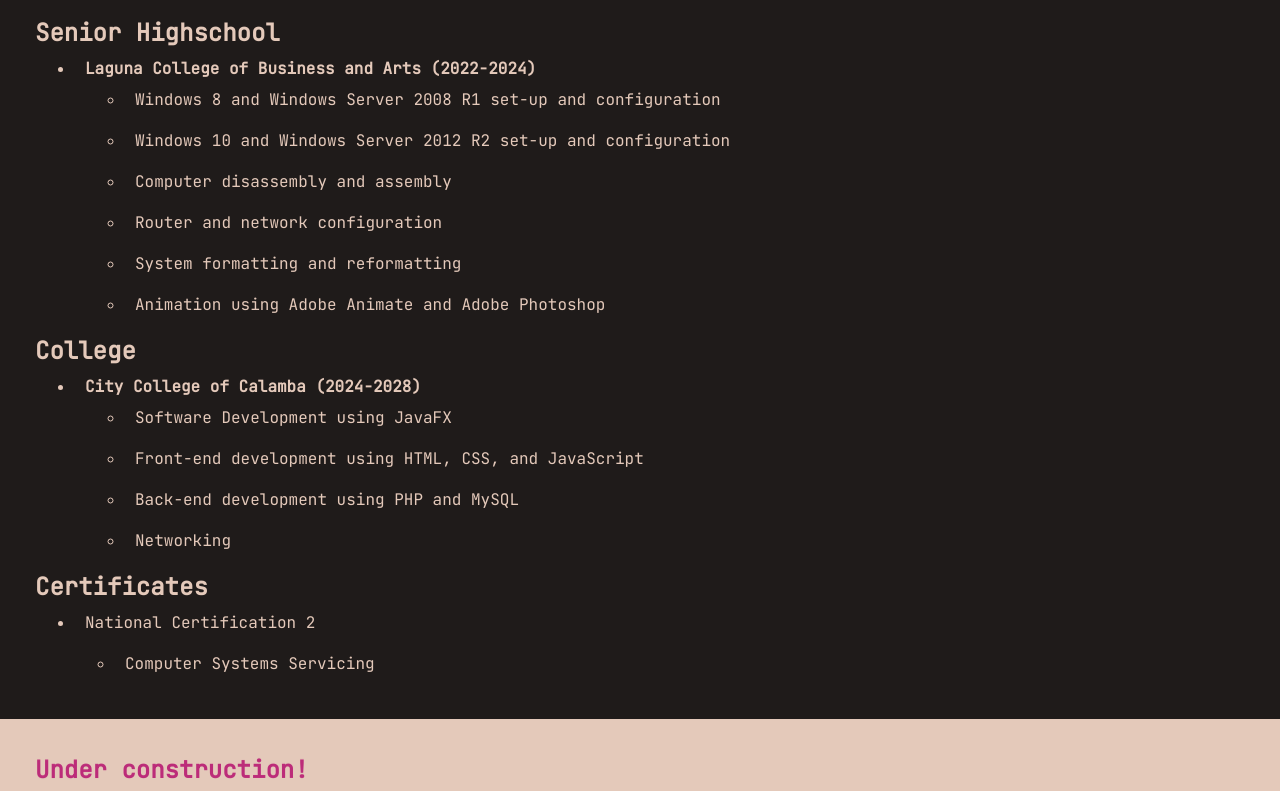
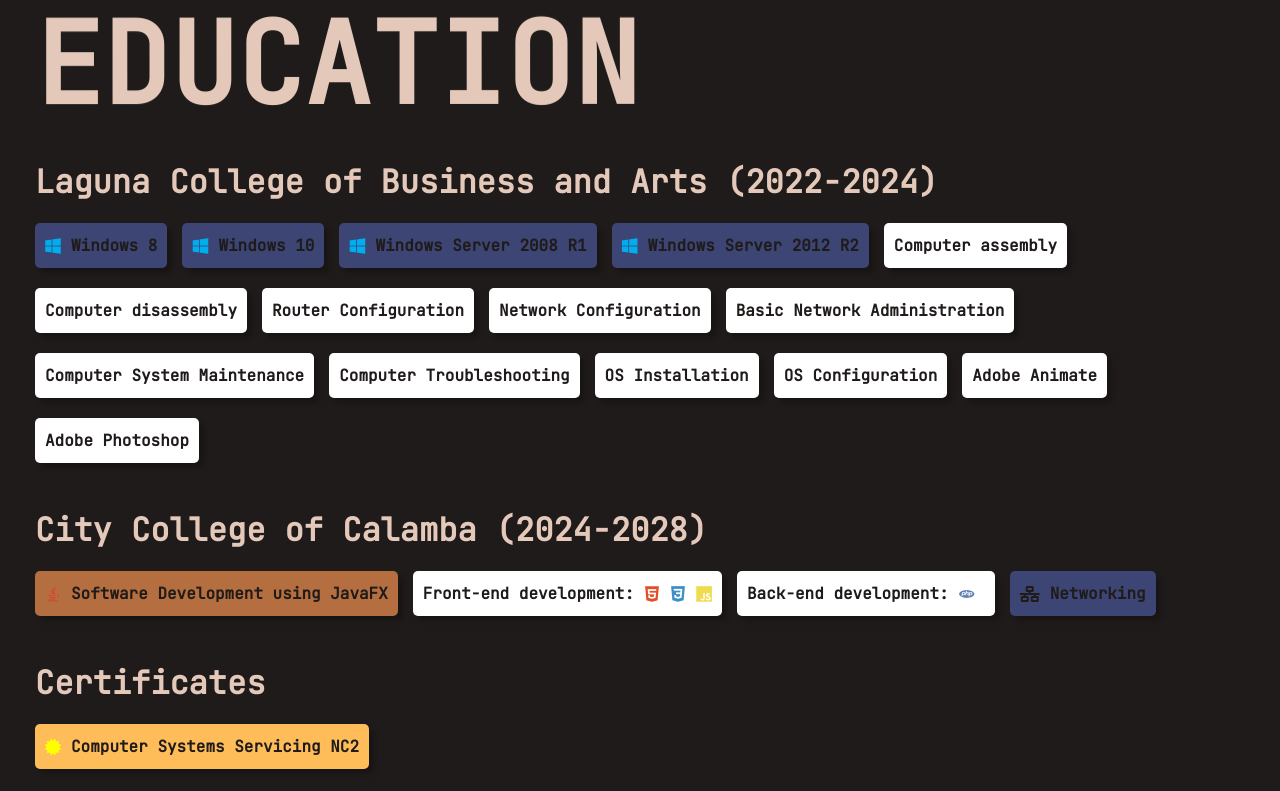
Before and after one commit to kenfaz/portfolio-website, a plain HTML site: page index.html in a window 1280 px wide. Shown: the part 1549-2340 px from the top of the page. Drawn offline with nearby package versions, Linux system fonts and the light colour scheme.

Commit message:
changed ui

```diff
--- a/index.html
+++ b/index.html
@@ -111,7 +111,7 @@
         <div class="section-right-div">
           <!-- <img class="fade-img" src="src/images/profile5.png" /> -->
           <div class="section-right-img-container">
-            <img class="border-cycle" src="src/images/profile2.jpg" />
+            <img src="src/images/profile2.jpg" alt="Profile Picture" />
           </div>
         </div>
       </div>
@@ -152,6 +152,7 @@
     <!-- SKILLS SECTION -->
     <section id="skills">
       <h1 class="section-name wiggle">SKILLS</h1>
+      <div class="programming-stats-container"></div>
       <div class="skills-levels">
         <span>
           <i class="fa-solid fa-circle-dot" style="color: #00d45583"></i>
@@ -197,7 +198,7 @@
           <i class="devicon-css3-plain colored"></i> CSS
         </div>
         <div class="skills-brick skill-decent">
-          <i class="devicon-javascript-plain" style="color: #ffbb00d3"></i>
+          <i class="devicon-javascript-plain colored"></i>
           JavaScript
         </div>
         <div class="skills-brick skill-competent">
@@ -236,43 +237,76 @@
 
     <section id="education">
       <h1 class="section-name wiggle">EDUCATION</h1>
-      <h2>Senior Highschool</h2>
-      <ul>
-        <li>
-          <h4>Laguna College of Business and Arts (2022-2024)</h4>
-          <ul>
-            <li>
-              Windows 8 and Windows Server 2008 R1 set-up and configuration
-            </li>
-            <li>
-              Windows 10 and Windows Server 2012 R2 set-up and configuration
-            </li>
-            <li>Computer disassembly and assembly</li>
-            <li>Router and network configuration</li>
-            <li>System formatting and reformatting</li>
-            <li>Animation using Adobe Animate and Adobe Photoshop</li>
-          </ul>
-        </li>
-      </ul>
-      <h2>College</h2>
-      <ul>
-        <li>
-          <h4>City College of Calamba (2024-2028)</h4>
-          <ul>
-            <li>Software Development using JavaFX</li>
-            <li>Front-end development using HTML, CSS, and JavaScript</li>
-            <li>Back-end development using PHP and MySQL</li>
-            <li>Networking</li>
-          </ul>
-        </li>
-      </ul>
+      <!-- <h2>Senior Highschool</h2> -->
+      <h2>Laguna College of Business and Arts (2022-2024)</h2>
+      <div class="education-bricks-container">
+        <div class="education-bricks education-blue">
+          <i class="devicon-windows8-original colored"></i>
+          Windows 8
+        </div>
+        <div class="education-bricks education-blue">
+          <i class="devicon-windows8-original colored"></i>
+          Windows 10
+        </div>
+        <div class="education-bricks education-blue">
+          <i class="devicon-windows8-original colored"></i>
+
+          Windows Server 2008 R1
+        </div>
+        <div class="education-bricks education-blue">
+          <i class="devicon-windows8-original colored"></i>
+
+          Windows Server 2012 R2
+        </div>
+        <div class="education-bricks education-white">Computer assembly</div>
+        <div class="education-bricks education-white">Computer disassembly</div>
+        <div class="education-bricks education-white">Router Configuration</div>
+        <div class="education-bricks education-white">
+          Network Configuration
+        </div>
+        <div class="education-bricks education-white">
+          Basic Network Administration
+        </div>
+        <div class="education-bricks education-white">
+          Computer System Maintenance
+        </div>
+        <div class="education-bricks education-white">
+          Computer Troubleshooting
+        </div>
+        <div class="education-bricks education-white">OS Installation</div>
+        <div class="education-bricks education-white">OS Configuration</div>
+        <div class="education-bricks education-white">Adobe Animate</div>
+        <div class="education-bricks education-white">Adobe Photoshop</div>
+      </div>
+      <!-- <h2>College</h2> -->
+      <h2>City College of Calamba (2024-2028)</h2>
+      <div class="education-bricks-container">
+        <div class="education-bricks education-orange">
+          <i class="devicon-java-plain colored"></i>
+          Software Development using JavaFX
+        </div>
+        <div class="education-bricks education-white">
+          Front-end development:
+          <i class="devicon-html5-plain colored"></i>
+          <i class="devicon-css3-plain colored"></i>
+          <i class="devicon-javascript-plain colored"></i>
+        </div>
+        <div class="education-bricks education-white">
+          Back-end development:
+          <i class="devicon-php-plain colored"></i>
+          <i class="devicon-mysql-original colored"></i>
+        </div>
+        <div class="education-bricks education-blue">
+          <i class="fa-solid fa-network-wired"></i>Networking
+        </div>
+      </div>
       <h2>Certificates</h2>
-      <ul>
-        <li>National Certification 2</li>
-        <ul>
-          <li>Computer Systems Servicing</li>
-        </ul>
-      </ul>
+      <div class="education-bricks-container">
+        <div class="education-bricks education-yellow">
+          <i class="fa-solid fa-certificate" style="color: yellow"></i> Computer
+          Systems Servicing NC2
+        </div>
+      </div>
     </section>
 
     <section id="projects">
--- a/style.css
+++ b/style.css
@@ -158,8 +158,16 @@
   display: flex;
   gap: 30px;
   border-radius: 25px;
-  margin-top: 10px;
+  margin-top: 0;
   margin-bottom: 10px;
+}
+
+.socials-div i {
+  transition: transform 0.3s;
+}
+
+.socials-div i:hover {
+  transform: scale(1.25);
 }
 
 .section-right-div {
@@ -171,11 +179,11 @@
 .section-right-div img {
   user-select: none;
   max-width: 500px;
-  border-radius: 10px;
 }
 
 .section-right-img-container {
   display: flex;
+  flex-direction: column;
   justify-content: center;
   align-items: center;
   border-radius: 50%;
@@ -183,7 +191,7 @@
   height: 100%;
 }
 
-.section-right-img-container img {
+.section-right-img-container img:first-child {
   border-radius: 50%;
   width: 75%;
   border: 6px solid white;
@@ -354,10 +362,14 @@
   opacity: 1;
 }
 
+
 .skills-levels {
+  margin-top: 25px;
+  margin-bottom: 25px;
   display: flex;
   flex-wrap: wrap;
   gap: 25px;
+  font-weight: bolder;
 }
 
 .skills-brick-container {
@@ -365,8 +377,8 @@
   display: flex;
   flex-wrap: wrap;
   gap: 15px;
-  margin-top: 10px;
-  margin-bottom: 15px;
+  margin-top: 15px;
+  margin-bottom: 25px;
 }
 
 .skills-brick {
@@ -382,6 +394,12 @@
   gap: 10px;
   border-radius: 5px;
   font-weight: bold;
+  box-shadow: 5px 5px 5px rgba(0, 0, 0, 0.221);
+  transition: transform 0.3s;
+}
+
+.skills-brick:hover {
+  transform: scale(1.05);
 }
 
 .skill-excellent {
@@ -398,6 +416,54 @@
 
 .skill-learning {
   background-color: #da8181c7;
+}
+
+.education-bricks-container {
+  margin-top: 20px;
+  margin-bottom: 40px;
+  display: flex;
+  gap: 15px;
+  flex-wrap: wrap;
+}
+
+.education-bricks {
+  font-family: "JetBrains Mono", "Poppins", Arial, Helvetica, sans-serif;
+  display: flex;
+  padding-right: 10px;
+  padding-left: 10px;
+  justify-content: center;
+  text-align: left;
+  align-items: center;
+  width: fit-content;
+  height: 45px;
+  gap: 10px;
+  border-radius: 5px;
+  font-weight: bold;
+  box-shadow: 5px 5px 5px rgba(0, 0, 0, 0.248);
+  background-color: #e4c9bad5;
+  color: #1f1b1a;
+  margin-bottom: 5px;
+  transition: transform 0.3s;
+}
+
+.education-bricks:hover {
+  transform: scale(1.05);
+}
+
+.education-blue {
+  background-color: #3c4574;
+}
+
+.education-yellow {
+  background-color: #ffbd5a
+}
+
+.education-orange {
+  background-color: #b56e3f;
+}
+
+.education-white {
+  background-color: #ffffff;
 }
 
 /* ids */
@@ -455,8 +521,10 @@
 }
 
 #skills h2 {
-  padding-top: 5px;
-  padding-bottom: 5px;
+  font-size: 2rem;
+  margin-top: 25px;
+  margin-bottom: 15px;
+
 }
 
 #skills li {
@@ -474,6 +542,18 @@
 
 #education h1 {
   color: #e4c9ba;
+}
+
+#education h2 {
+  font-size: 2rem;
+  margin-top: 25px;
+  margin-bottom: 15px;
+  /* color: #3fb76b; */
+}
+
+#education h4 {
+  margin-top: 5px;
+  margin-bottom: 25px;
 }
 
 #projects {
```
